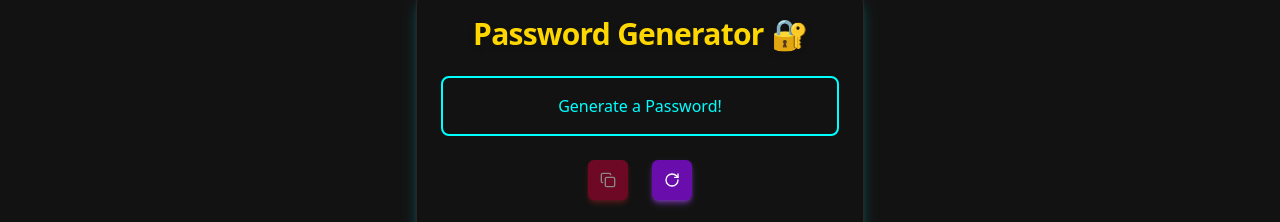
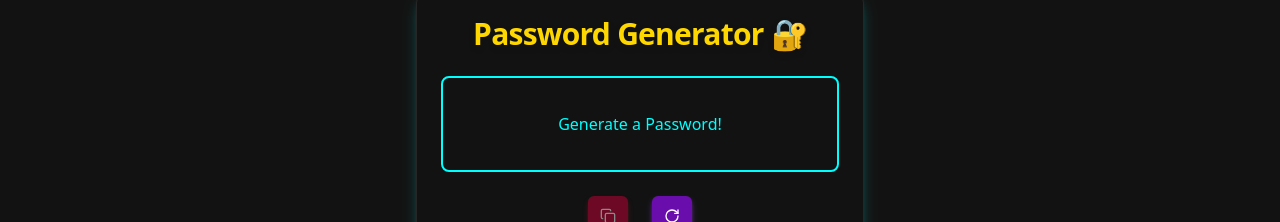
Before and after one commit to Aniket200-ind/passprotector, a Next.js app: page /generate/password in a window 1280 px wide. Shown: the part 277-499 px from the top of the page. Built offline with nearby package versions, Linux system fonts and the light colour scheme; no server answers.

Commit message:
fix: refine layout and enhance user interaction in PasswordGenerator component

```diff
--- a/src/components/features/PasswordGenerator.tsx
+++ b/src/components/features/PasswordGenerator.tsx
@@ -131,7 +131,7 @@ export function PasswordGenerator() {
   }, [options, isLoading, handleOptionChange]);
 
   return (
-    <Card className="w-full max-w-md mx-auto bg-charcoal shadow-lg shadow-cyberBlue/30 rounded-xl">
+    <Card className="w-full bg-charcoal shadow-lg shadow-cyberBlue/30 rounded-xl">
       <CardHeader>
         <CardTitle className="text-2xl sm:text-3xl font-fancy text-center text-golden drop-shadow-md">
           Password Generator 🔐
@@ -144,7 +144,7 @@ export function PasswordGenerator() {
           tabIndex={0}
         >
           <motion.div
-            className={`p-4 rounded-lg relative text-wrap overflow-x-auto max-w-full font-mono text-center text-cyberBlue ${
+            className={`min-h-24 flex items-center justify-center rounded-lg relative break-all overflow-x-auto w-full font-mono text-cyberBlue ${
               password
                 ? "border-2 " +
                   (strength.score < 30
@@ -178,7 +178,7 @@ export function PasswordGenerator() {
             size="icon"
             onClick={copyToClipboard}
             disabled={!password || isLoading}
-            className="h-10 w-10 bg-rose-700 hover:bg-synthwavePink shadow-md shadow-red-500/50"
+            className="h-10 w-10 bg-rose-700 hover:bg-synthwavePink shadow-md shadow-red-500/50 cursor-pointer"
             aria-label="Copy Password to Clipboard"
           >
             <Copy className="h-5 w-5 text-white" />
@@ -187,7 +187,7 @@ export function PasswordGenerator() {
             size="icon"
             onClick={generatePassword}
             disabled={isLoading}
-            className="h-10 w-10 bg-deepPurple hover:bg-purple-600 shadow-md shadow-purple-500/50"
+            className="h-10 w-10 bg-deepPurple hover:bg-purple-600 shadow-md shadow-purple-500/50 cursor-pointer"
             aria-label="Generate Password"
           >
             {isLoading ? (
```
